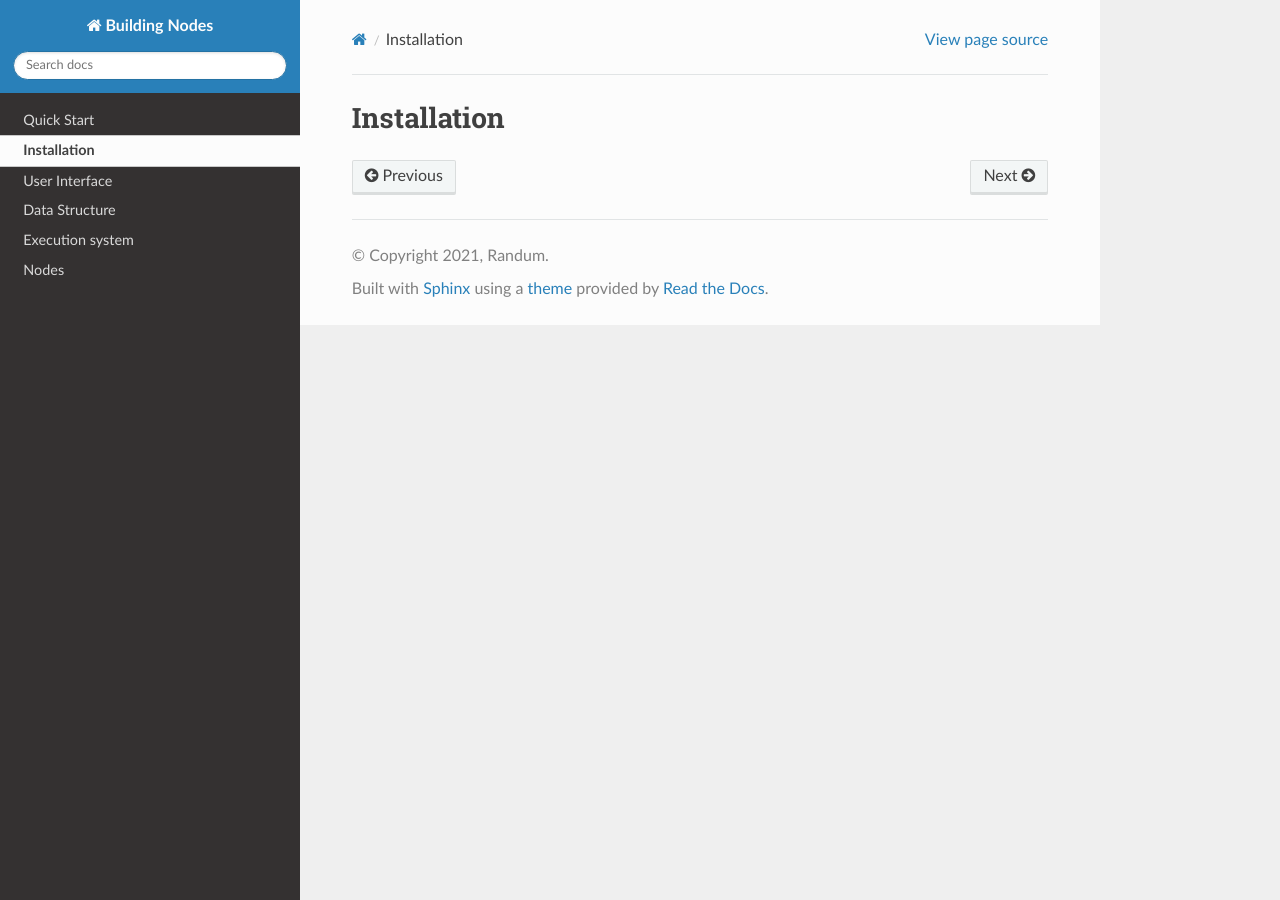
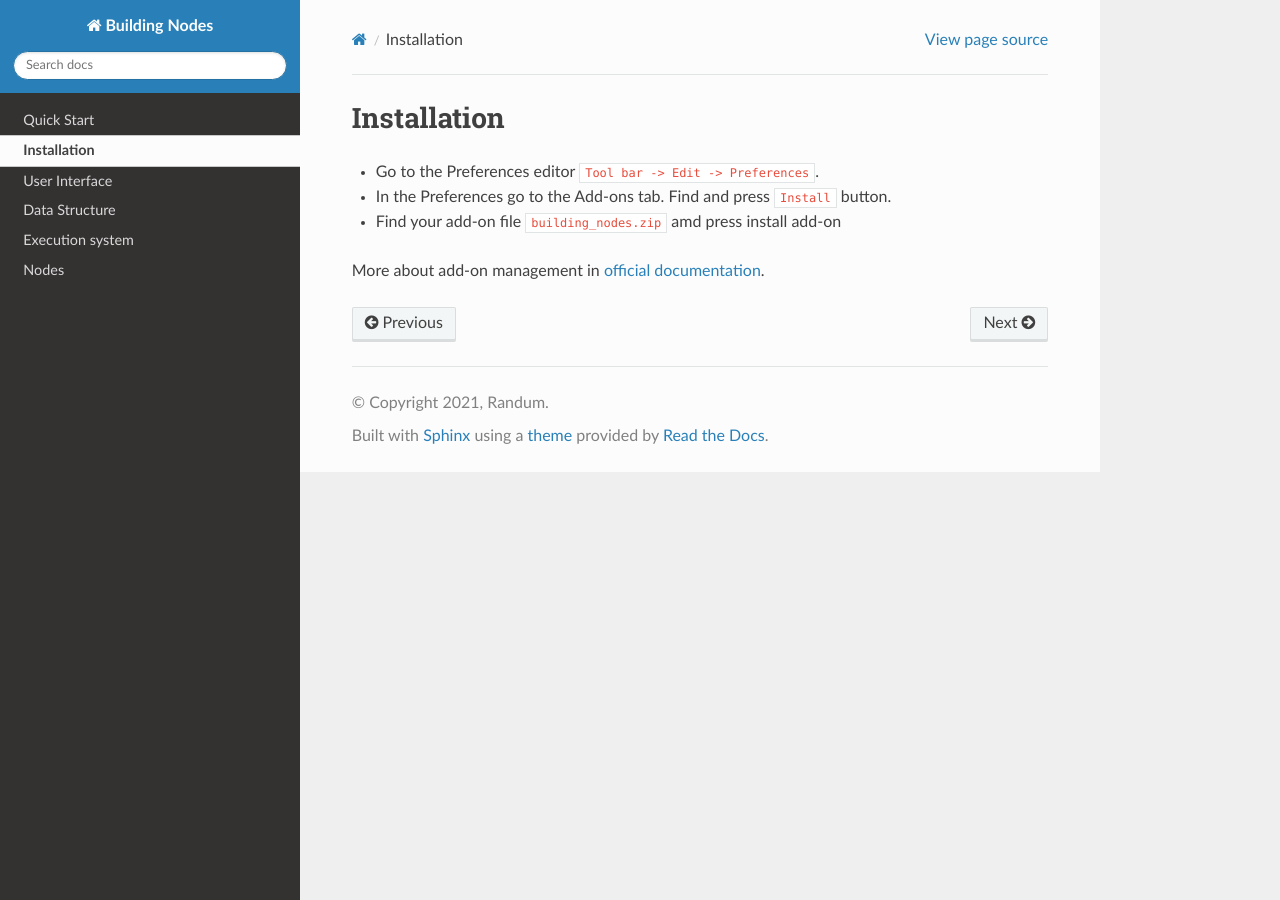
Before and after one commit to Durman/BuildingNodesDocs, a Sphinx documentation site: the page built from docs/installation.rst, in a window 1280 px wide. Built offline with Sphinx 7.4.7 and the Read the Docs theme 2.0.0, drawn with Linux system fonts in a browser that asks for light colours.

Commit message:
installation update

```diff
--- a/docs/installation.rst
+++ b/docs/installation.rst
@@ -1,3 +1,11 @@
 ============
 Installation
 ============
+
+* Go to the Preferences editor ``Tool bar -> Edit -> Preferences``.
+* In the Preferences go to the Add-ons tab. Find and press ``Install`` button.
+* Find your add-on file ``building_nodes.zip`` amd press install add-on
+
+More about add-on management in `official documentation`_.
+
+.. _official documentation: https://docs.blender.org/manual/en/current/editors/preferences/addons.html
```
